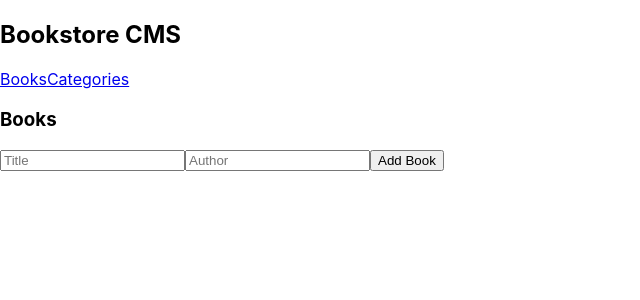
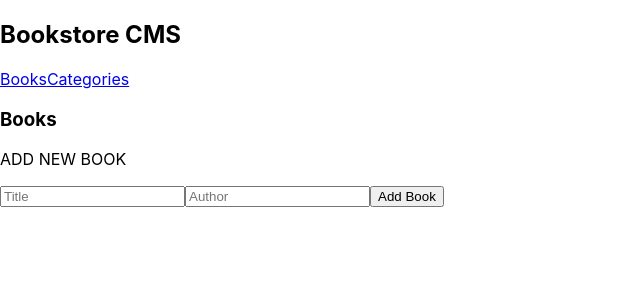
Before and after one commit to Bupilipili/Bookstore, a React (Create React App) app: page / in a window 1280 px wide. Shown: the top 300 px of the page, without its empty margins (0-640 px from the left). Built offline with nearby package versions, Linux system fonts and the light colour scheme.

Commit message:
Update BookForm.js

```diff
--- a/src/components/BookForm.js
+++ b/src/components/BookForm.js
@@ -14,6 +14,8 @@ function BookForm({ onAddBook }) {
   };
 
   return (
+    <div>
+      <p>ADD NEW BOOK</p>
       <form onSubmit={handleSubmit}>
     <input
       type="text"
@@ -29,6 +31,7 @@ function BookForm({ onAddBook }) {
     />
     <button type="submit">Add Book</button>
   </form>
+  </div>
   );
 }
 
```
Lines whose indentation alone changed are shown as unchanged.
